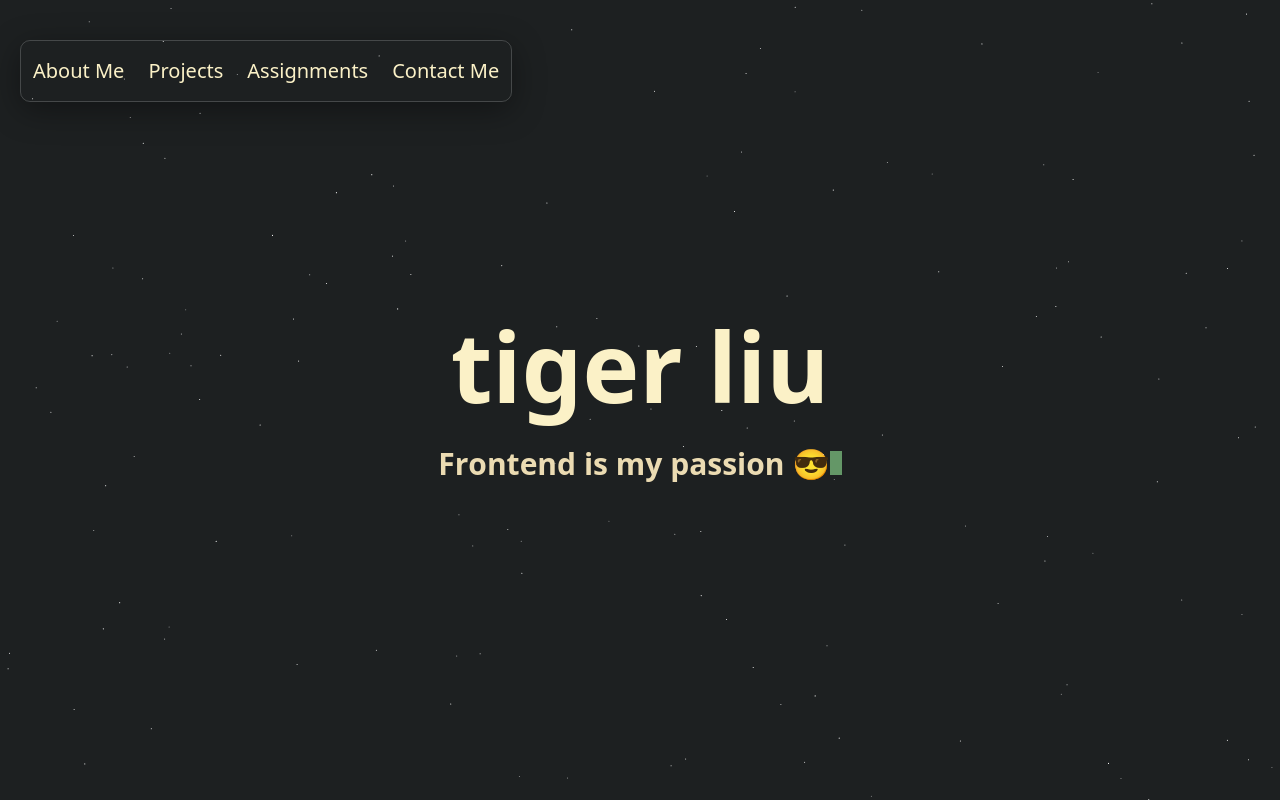
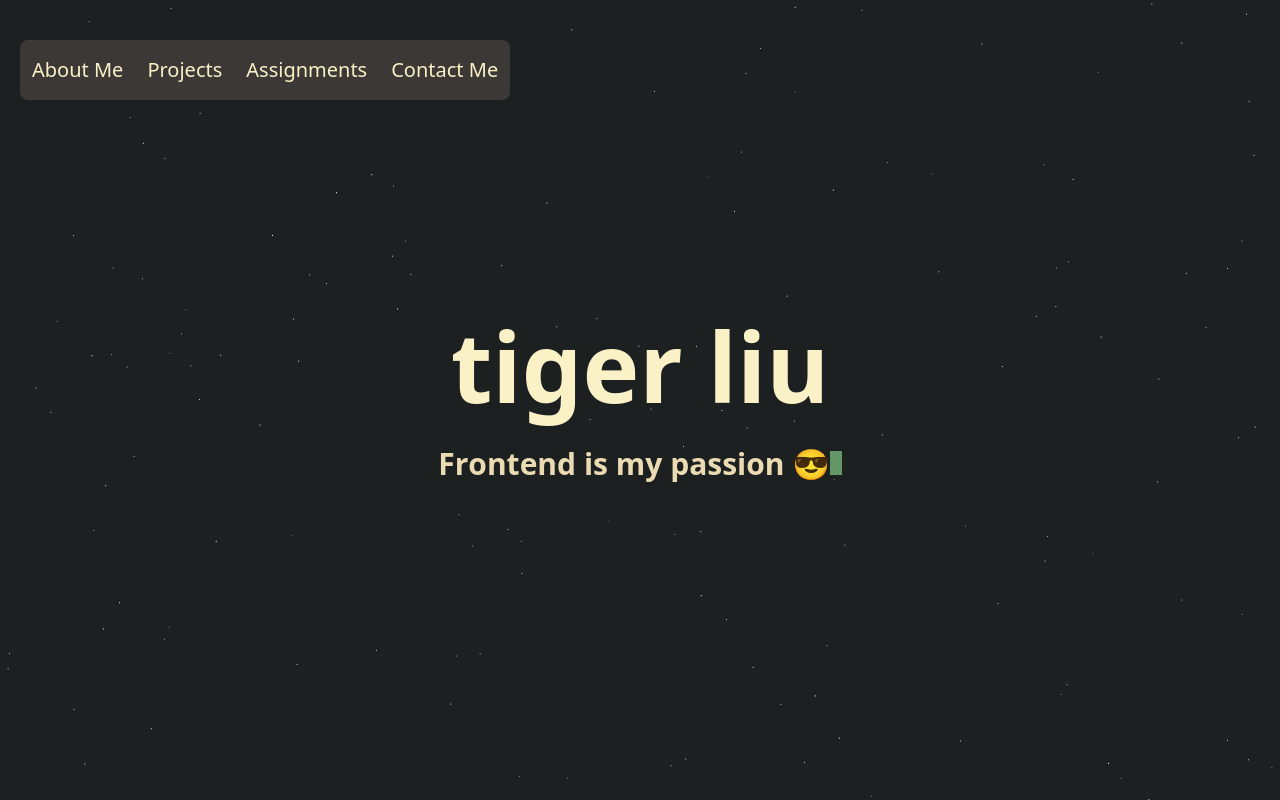
Before and after one commit to T0raT/another-portfolio, a Next.js app: page / in a window 1280 px wide. Built offline with nearby package versions, Linux system fonts and the light colour scheme.

Commit message:
Updated animation speed so it doesnt feel clunky af

```diff
--- a/components/NaviBar.tsx
+++ b/components/NaviBar.tsx
@@ -18,10 +18,10 @@ export const NaviBar = ({
     <nav
       onMouseEnter={() => setNavHover(true)}
       onMouseLeave={() => setNavHover(false)}
-      className="glass rounded-[0.3rem] absolute z-[60] bg-[#3c3836] top-10 left-5 flex justify-center py-4 tracking-in-expand-slow"
+      className="rounded-[0.5rem] absolute z-[60] bg-[#3c3836] top-10 left-5 flex justify-center py-4 tracking-in-expand-slow"
     >
       {/* Z index is 60 because <main> z index is 50 */}
-      <Link href="/" passHref>
+      <Link href="/" prefetch={true}>
         <p
           className="text-gruv-fg0 text-xl mx-3 cursor-pointer"
           onMouseEnter={() => setHoveredItem("About Me")}
@@ -37,7 +37,7 @@ export const NaviBar = ({
           Projects
         </p>
       </Link>
-      <Link href="/assignments" passHref>
+      <Link href="/assignments" prefetch={true}>
         <p
           className="text-gruv-fg0 text-xl mx-3 cursor-pointer"
           onMouseEnter={() => setHoveredItem("Assignments")}
--- a/components/css/text-effects.css
+++ b/components/css/text-effects.css
@@ -301,8 +301,7 @@
 }
 
 .tracking-in-expand-slow {
-  animation: tracking-in-expand 0.7s cubic-bezier(0.215, 0.61, 0.355, 1) 1.4s
-    both;
+  animation: tracking-in-expand 0.5s cubic-bezier(0.215, 0.61, 0.355, 1) 1s both;
 }
 
 .tracking-in-expand {
```
